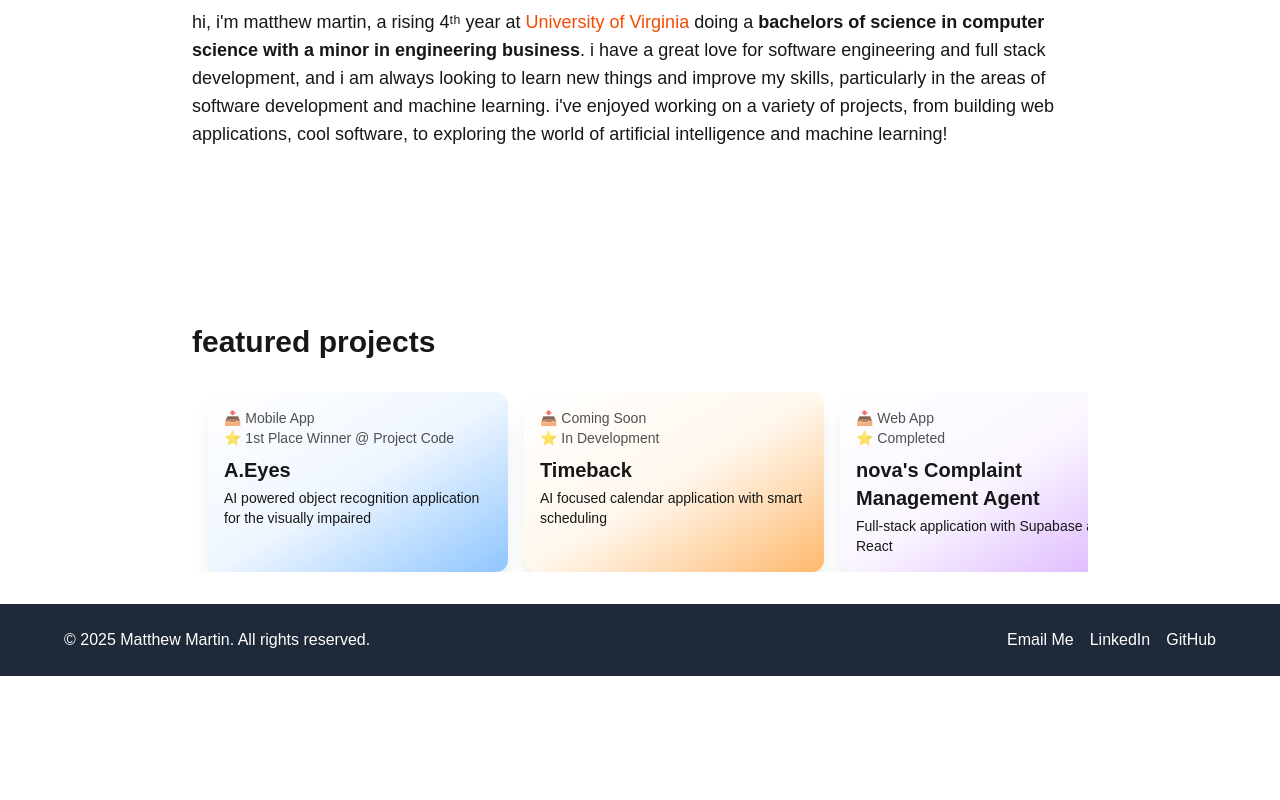
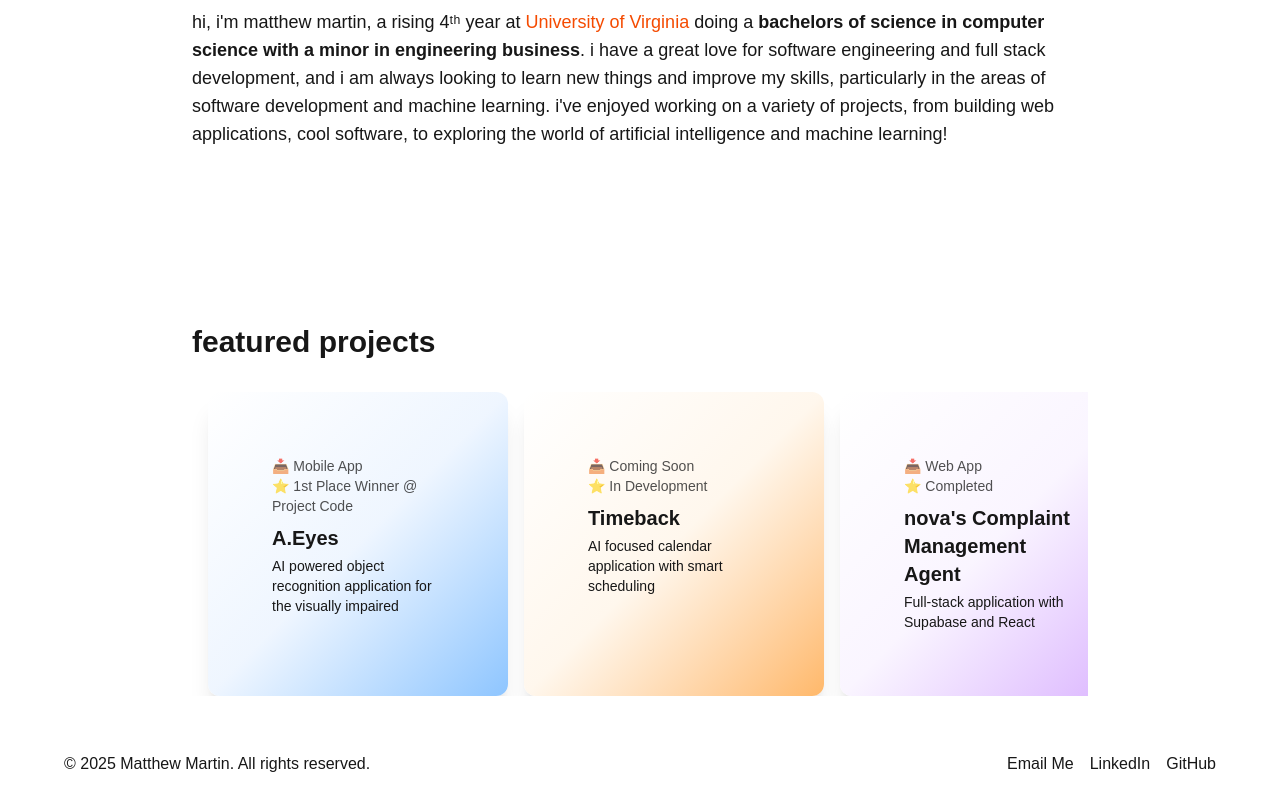
Before and after one commit to novaticstar/resume, a Next.js app: page / in a window 1280 px wide. Shown: the part 988-1788 px from the top of the page. Before the commit the page ends 1664 px from the top, so only its background shows below. Built offline with nearby package versions, Linux system fonts and the light colour scheme.

Commit message:
Update Footer and Hero components styles; adjust ProjectScroll item padding

```diff
--- a/src/components/Footer.tsx
+++ b/src/components/Footer.tsx
@@ -1,12 +1,12 @@
 export default function Footer() {
   return (
-    <footer className="bg-gray-800 text-white p-6">
+    <footer className="bg-white text-grey-600 p-6">
       <div className="max-w-6xl mx-auto flex flex-col md:flex-row justify-between items-center">
         <p>&copy; 2025 Matthew Martin. All rights reserved.</p>
         <div className="flex space-x-4 mt-4 md:mt-0">
-          <a href="mailto:mattmwork2022@gmail.com" className="hover:text-blue-400">Email Me</a>
-          <a href="https://linkedin.com/in/matthew-martin-swe" className="hover:text-blue-400">LinkedIn</a>
-          <a href="https://github.com/novaticstar" className="hover:text-blue-400">GitHub</a>
+          <a href="mailto:mattmwork2022@gmail.com" className="hover:text-blue-600">Email Me</a>
+          <a href="https://linkedin.com/in/matthew-martin-swe" className="hover:text-blue-600">LinkedIn</a>
+          <a href="https://github.com/novaticstar" className="hover:text-blue-600">GitHub</a>
         </div>
       </div>
     </footer>
--- a/src/components/Hero.tsx
+++ b/src/components/Hero.tsx
@@ -19,7 +19,7 @@ export default function Hero() {
   }, [currentIndex, fullText]);
 
   return (
-    <section className="flex items-center justify-center h-screen bg-gradient-to-br from-gray-100 to-blue-300">
+    <section className="flex items-center justify-center h-screen bg-gradient-to-br from-gray-100 to-blue-300 dark:bg-gradient-to-br dark:from-gray-800 dark:to-blue-900">
         <div className="text-center max-w-5xl p-6">
             <div className="max-w-6xl mx-auto grid grid-cols-1 lg:grid-cols-2 gap-12 items-center">
                 <div>
--- a/src/components/ProjectScroll.tsx
+++ b/src/components/ProjectScroll.tsx
@@ -38,7 +38,7 @@ export default function ProjectScroll() {
           {projects.map((proj, idx) => (
             <div
               key={idx}
-              className={`min-w-[300px] snap-center p-4 rounded-xl shadow-xl ${proj.color}`}
+              className={`min-w-[300px] snap-center p-16 rounded-xl shadow-xl ${proj.color}`}
             >
               <div className="text-sm opacity-75">
                 {proj.downloads && `📥 ${proj.downloads}`}<br />
```
